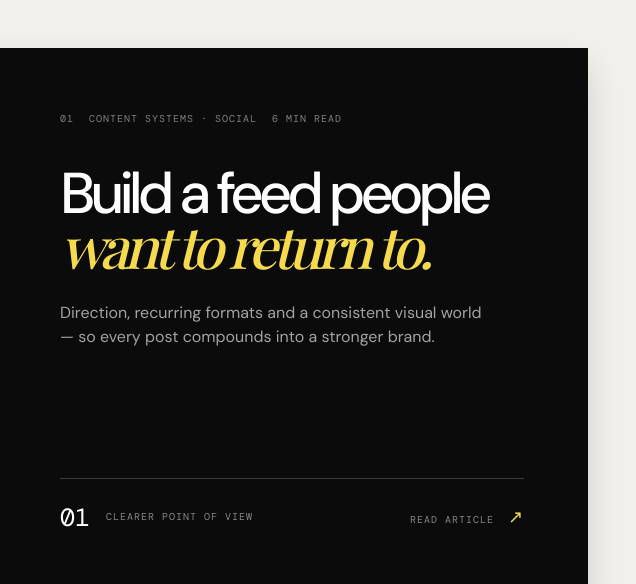
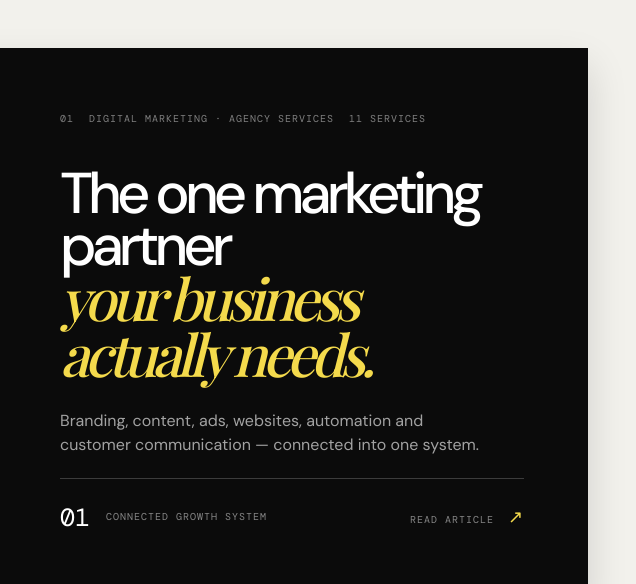
Before and after one commit to saran9928/Seven-Circle, a website: page blog.html in a window 1280 px wide. Shown: the part 1315-1899 px from the top of the page, 644-1280 px from the left. Drawn offline with nearby package versions, Linux system fonts and the light colour scheme; a web font is replaced by a local one.

Commit message:
Update featured blog card for agency guide

```diff
--- a/blog.html
+++ b/blog.html
@@ -45,13 +45,13 @@
           </div>
 
           <div class="blog-feature-wrap reveal delay-1">
-            <a class="blog-feature-card" href="blog-feed.html" aria-label="Read Build a feed people want to return to">
-              <span class="blog-feature-image"><img src="assets/content-studio.png" alt="A phone and content planning materials on a studio desk" /><span class="blog-visual-label">FEATURE / 01</span></span>
+            <a class="blog-feature-card" href="blog-feed.html" aria-label="Read The one marketing partner your business actually needs">
+              <span class="blog-feature-image"><img src="assets/full-service-agency-hero.png" alt="A connected marketing system surrounding a business leader" /><span class="blog-visual-label">FEATURE / 01</span></span>
               <span class="blog-feature-copy">
-                <span class="blog-meta"><span>01</span><span>Content systems · Social</span><span>6 min read</span></span>
-                <span class="blog-feature-heading">Build a feed people<br /><em>want to return to.</em></span>
-                <span class="blog-feature-summary">Direction, recurring formats and a consistent visual world — so every post compounds into a stronger brand.</span>
-                <span class="blog-feature-footer"><span><b>01</b> Clearer point of view</span><span class="blog-card-action">Read article <b>↗</b></span></span>
+                <span class="blog-meta"><span>01</span><span>Digital marketing · Agency services</span><span>11 services</span></span>
+                <span class="blog-feature-heading">The one marketing partner<br /><em>your business actually needs.</em></span>
+                <span class="blog-feature-summary">Branding, content, ads, websites, automation and customer communication — connected into one system.</span>
+                <span class="blog-feature-footer"><span><b>01</b> Connected growth system</span><span class="blog-card-action">Read article <b>↗</b></span></span>
               </span>
             </a>
           </div>
```
